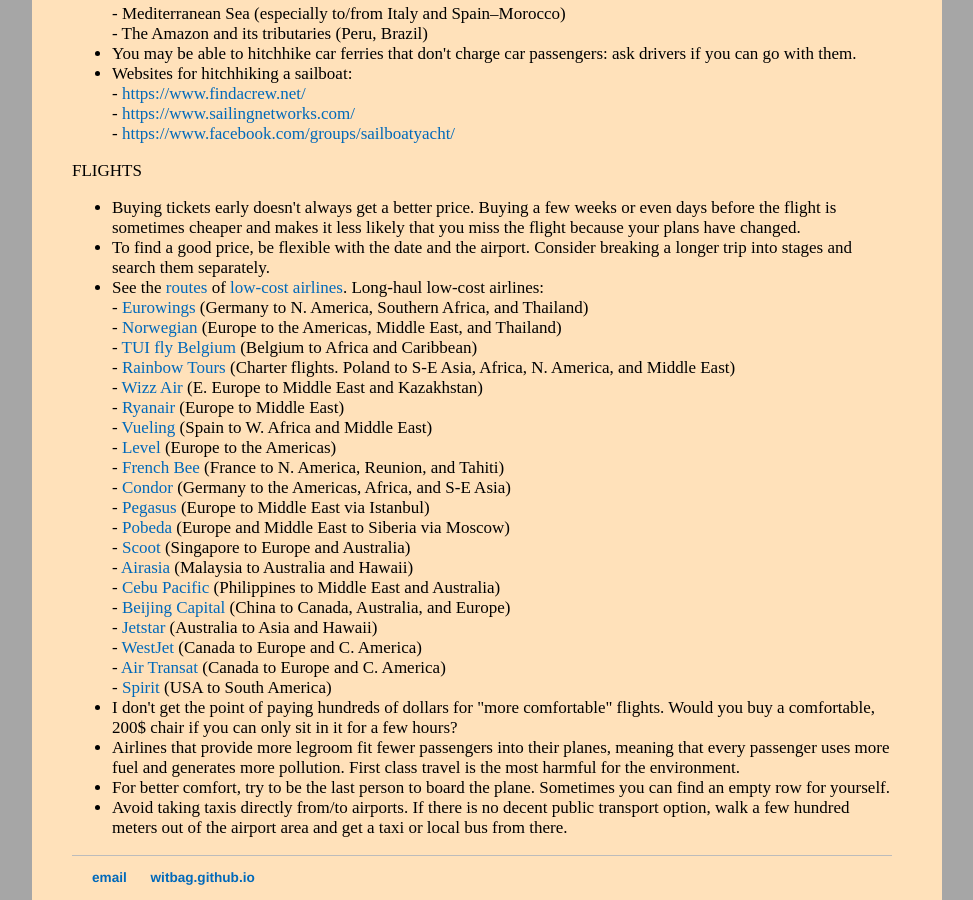
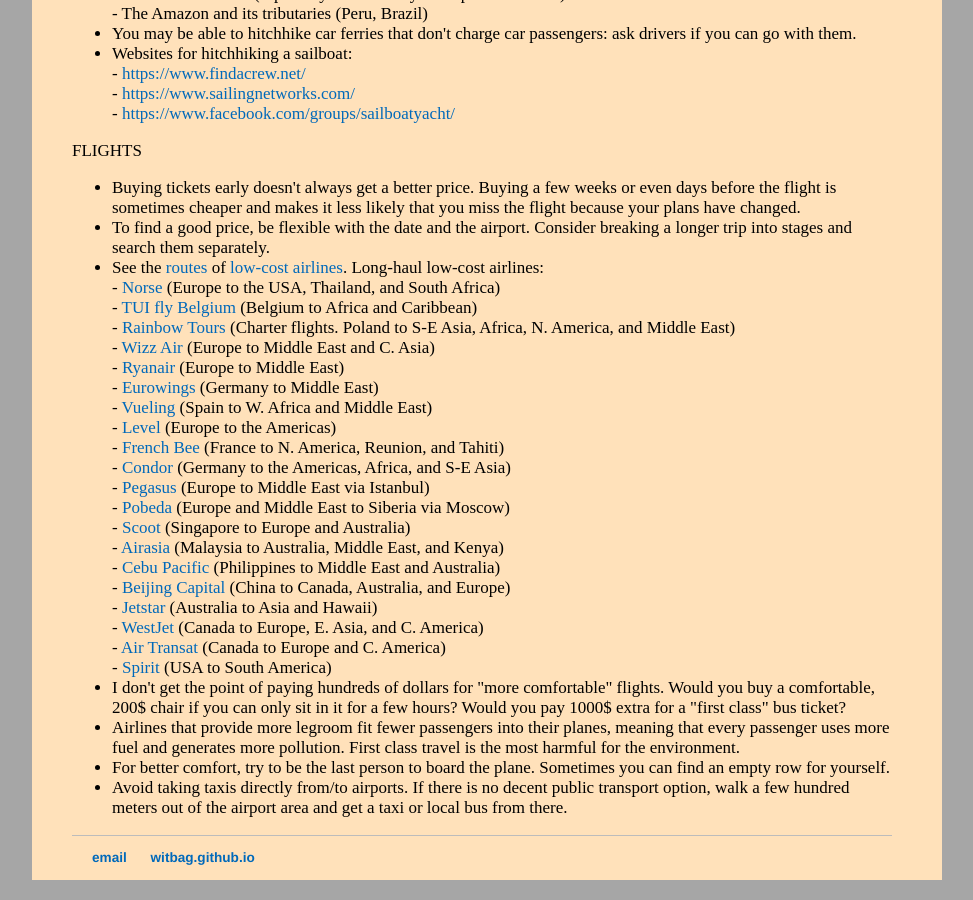
Before and after one commit to witbag/witbag.github.io, a Jekyll site: the page built from travel/transport.html, in a window 1280 px wide and 900 px high, scrolled down 1447 px. Shown: the whole window, without its empty margins (153-1126 px from the left). Built offline with Jekyll 4.4.1, drawn with Linux system fonts in a browser that asks for light colours; some of the changed text lies outside the part shown.

Commit message:
Update transport.html

```diff
--- a/travel/transport.html
+++ b/travel/transport.html
@@ -21,12 +21,11 @@
 <li>Rail passes can be convenient but in most cases they don't save any money.
 <li>In some countries you need a passport to board the train.
 <li>Best countries for (affordable) train travel. See <a href="https://www.rome2rio.com/" target=_blank>Rome2rio</a> or <a href="https://www.seat61.com/" target=_blank>Seat61</a> for schedules and prices:<br>
-- <a href="https://pass.rzd.ru/main-pass/public/en" target=_blank>Russia</a>: Very reliable, free hot water. 3rd class sleeping berths are great value.<br>
-- Former Soviet Union countries: Similar to Russian trains.<br>
+- Former Soviet Union countries: Reliable, free hot water. 3rd class sleeping berths are great value.<br>
 - <a href="https://www.irctc.co.in/" target=_blank>India</a>: Huge network, <a href="https://railradar.railyatri.in/" target=_blank>often late</a>. "Unreserved" class can get very crowded.<br>
-- <a href="https://www.12306.cn/" target=_blank>China</a>: High-speed trains are expensive, slow sleeper trains are affordable (sell out quickly). <a href="https://www.trip.com/" target=_blank>Booking site</a>.<br>
+- <a href="https://www.12306.cn/" target=_blank>China</a>: High-speed trains are expensive, slow sleeper trains are affordable but sell out quickly. <a href="https://www.trip.com/" target=_blank>Booking site</a>.<br>
 - <a href="http://procurement.railway.co.th/checktime/checktime.asp?lenguage=Eng" target=_blank>Thailand</a><br>
-- <a href="https://enr.gov.eg/ticketing/public/smartSearch.jsf" target=_blank>Egypt</a><br>
+- <a href="https://enr.gov.eg/ticketing/public/smartSearch.jsf" target=_blank>Egypt</a> (foreigners pay 5-10 times more than locals).<br>
 - <a href="https://en.oui.sncf/en/" target=_blank>France</a>: <a href="https://ventes.ouigo.com/en-GB/" target=_blank>Ouigo</a> sells high-speed train tickets for 10 Euro.<br>
 - <a href="https://www.cd.cz/en/default.htm" target=_blank>Czech Republic</a><br>
 - <a href="https://www.railway.gov.tw/tra-tip-web/tip?lang=EN_US" target=_blank>Taiwan</a>: The <a href="https://en.wikipedia.org/wiki/TR_Pass#Rail_Pass" target=_blank>TR Pass</a> is a good deal if you're a student.<br>
@@ -77,12 +76,12 @@
 <li>Buying tickets early doesn't always get a better price. Buying a few weeks or even days before the flight is sometimes cheaper and makes it less likely that you miss the flight because your plans have changed.<br>
 <li>To find a good price, be flexible with the date and the airport. Consider breaking a longer trip into stages and search them separately.<br>
 <li>See the <a href="https://www.flightconnections.com" target=_blank>routes</a> of <a href="https://en.wikipedia.org/wiki/List_of_low-cost_airlines" target=_blank>low-cost airlines</a>. Long-haul low-cost airlines: <br>
-- <a href="https://www.eurowings.com/en.html" target=_blank>Eurowings</a> (Germany to N. America, Southern Africa, and Thailand)<br>
-- <a href="https://www.norwegian.com/" target=_blank>Norwegian</a> (Europe to the Americas, Middle East, and Thailand)<br>
+- <a href="https://flynorse.com" target=_blank>Norse</a> (Europe to the USA, Thailand, and South Africa)<br>
 - <a href="https://www.tuifly.be/" target=_blank>TUI fly Belgium</a> (Belgium to Africa and Caribbean)<br>
 - <a href="https://biletyczarterowe.r.pl/" target=_blank>Rainbow Tours</a> (Charter flights. Poland to S-E Asia, Africa, N. America, and Middle East)<br>
-- <a href="https://wizzair.com/" target=_blank>Wizz Air</a> (E. Europe to Middle East and Kazakhstan)<br>
+- <a href="https://wizzair.com/" target=_blank>Wizz Air</a> (Europe to Middle East and C. Asia)<br>
 - <a href="https://www.ryanair.com/" target=_blank>Ryanair</a> (Europe to Middle East)<br>
+- <a href="https://www.eurowings.com/en.html" target=_blank>Eurowings</a> (Germany to Middle East)<br>
 - <a href="https://www.vueling.com/en" target=_blank>Vueling</a> (Spain to W. Africa and Middle East)<br>
 - <a href="https://www.flylevel.com/" target=_blank>Level</a> (Europe to the Americas)<br>
 - <a href="https://www.frenchbee.com/" target=_blank>French Bee</a> (France to N. America, Reunion, and Tahiti)<br>
@@ -90,14 +89,14 @@
 - <a href="https://www.flypgs.com/en" target=_blank>Pegasus</a> (Europe to Middle East via Istanbul)<br>
 - <a href="https://www.pobeda.aero/en" target=_blank>Pobeda</a> (Europe and Middle East to Siberia via Moscow)<br>
 - <a href="https://www.flyscoot.com/" target=_blank>Scoot</a> (Singapore to Europe and Australia)<br>
-- <a href="https://www.airasia.com/flights/" target=_blank>Airasia</a> (Malaysia to Australia and Hawaii)<br>
+- <a href="https://www.airasia.com/flights/" target=_blank>Airasia</a> (Malaysia to Australia, Middle East, and Kenya)<br>
 - <a href="https://www.cebupacificair.com/" target=_blank>Cebu Pacific</a> (Philippines to Middle East and Australia)<br>
 - <a href="http://intl.jdair.net/" target=_blank>Beijing Capital</a> (China to Canada, Australia, and Europe)<br>
 - <a href="http://booknow.jetstar.com/" target=_blank>Jetstar</a> (Australia to Asia and Hawaii)<br>
-- <a href="https://www.westjet.com/" target=_blank>WestJet</a> (Canada to Europe and C. America)<br>
+- <a href="https://www.westjet.com/" target=_blank>WestJet</a> (Canada to Europe, E. Asia, and C. America)<br>
 - <a href="https://www.airtransat.com/" target=_blank>Air Transat</a> (Canada to Europe and C. America)<br>
 - <a href="https://www.spirit.com/" target=_blank>Spirit</a> (USA to South America)<br>
-<li>I don't get the point of paying hundreds of dollars for "more comfortable" flights. Would you buy a comfortable, 200$ chair if you can only sit in it for a few hours?
+<li>I don't get the point of paying hundreds of dollars for "more comfortable" flights. Would you buy a comfortable, 200$ chair if you can only sit in it for a few hours? Would you pay 1000$ extra for a "first class" bus ticket?
 <li>Airlines that provide more legroom fit fewer passengers into their planes, meaning that every passenger uses more fuel and generates more pollution. First class travel is the most harmful for the environment.
 <li>For better comfort, try to be the last person to board the plane. Sometimes you can find an empty row for yourself.
 <li>Avoid taking taxis directly from/to airports. If there is no decent public transport option, walk a few hundred meters out of the airport area and get a taxi or local bus from there.
```
